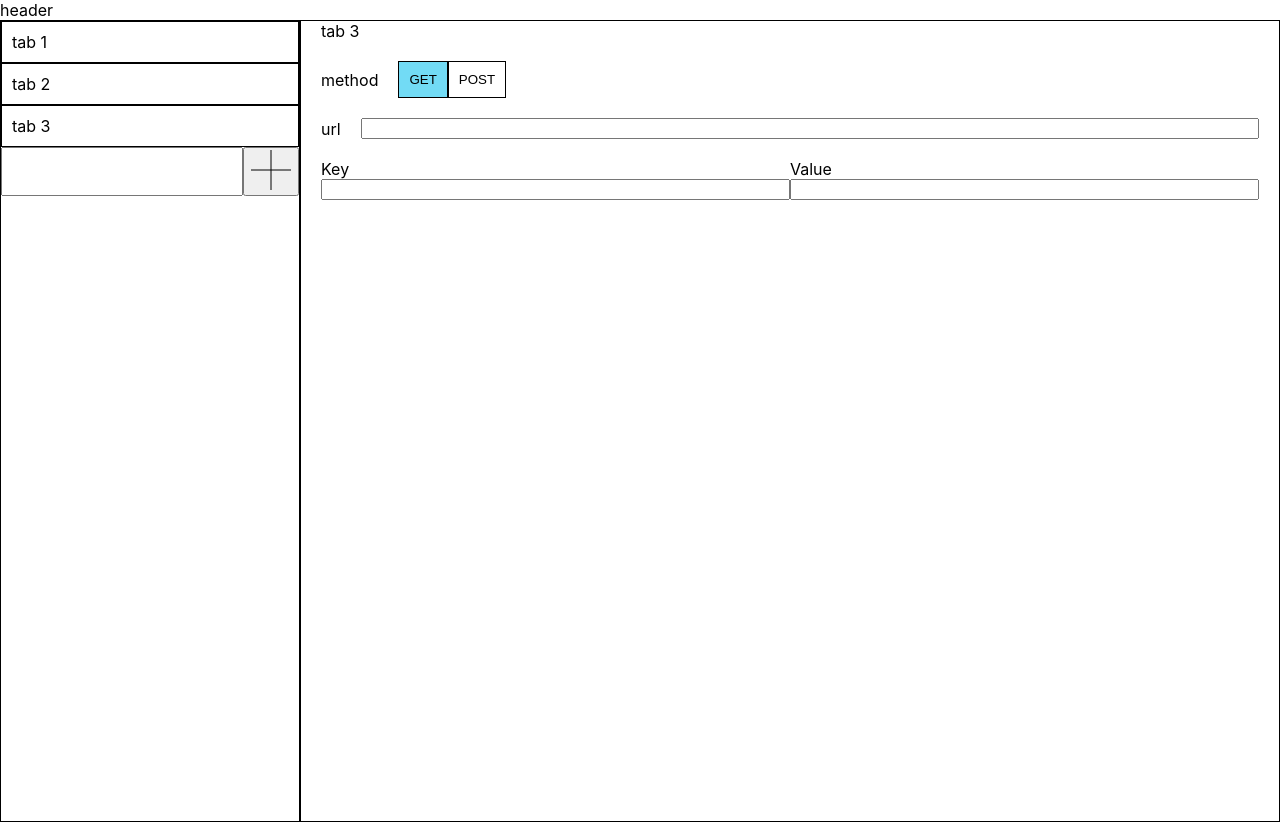
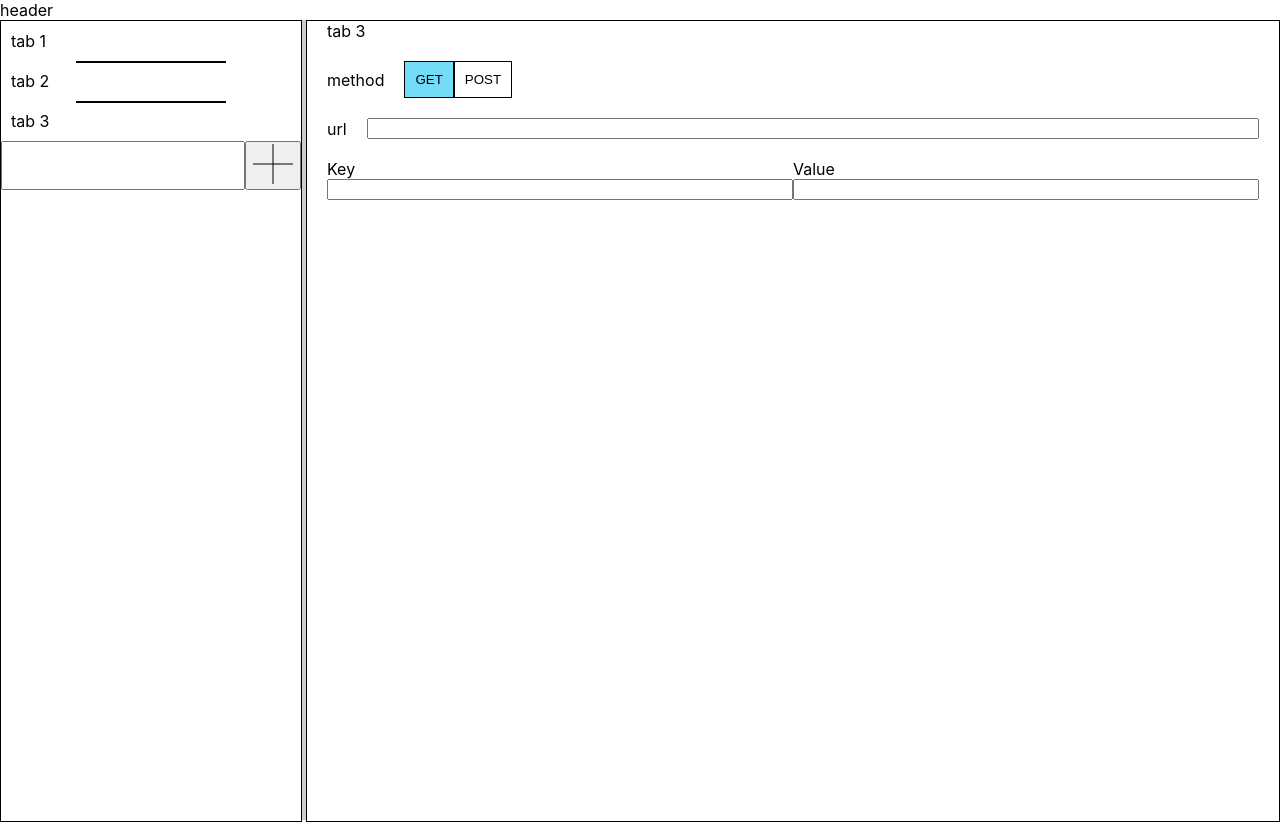
Before and after one commit to Rioskill/api-tester, a React (Vite) app in the folder client/: page / in a window 1280 px wide. Built offline with nearby package versions, Linux system fonts and the light colour scheme.

Commit message:
resizable explorer

```diff
--- a/client/src/App.scss
+++ b/client/src/App.scss
@@ -3,16 +3,24 @@
 }
 
 .body {
-  display: grid;
-  grid-template-columns: minmax(auto, 300px) minmax(400px, auto);
+  display: flex;
+  flex-direction: row;
 
   height: 100%;
+}
+
+#resize {
+  background-color: #ccc;
+  width: 4px;
+  height: 100%;
+  cursor: ew-resize;
 }
 
 .explorer {
   border: 1px solid black;
   height: 100%;
-  /* background-color: aqua; */
+
+  position: relative;
 
   display: flex;
   flex-direction: column;
@@ -43,6 +51,8 @@
   display: flex;
   flex-direction: column;
 
+  flex: 1;
+
   gap: 20px;
 
   border: 1px solid black;
@@ -70,11 +80,33 @@
 .tab {
   padding: 10px;
   margin: 0;
-  border: 1px solid black;
+  // border: 1px solid black;
+
+  position: relative;
+
+  overflow: hidden;
+  text-overflow: ellipsis;
 
   &:hover {
     background-color: rgb(187, 226, 236);
   }
+}
+
+.tab + .tab::after {
+  position: absolute;
+  left: 0;
+  right: 0;
+  top: 0;
+
+  width: 50%;
+  height: 2px;
+
+  margin-left: auto;
+  margin-right: auto;
+
+  content: '';
+
+  background-color:rgb(0, 0, 0);
 }
 
 .params-table {
--- a/client/src/App.tsx
+++ b/client/src/App.tsx
@@ -3,15 +3,26 @@ import { observer } from 'mobx-react-lite';
 
 import Exlorer from './components/Explorer';
 import Editor from './components/Editor';
+import { resize_store } from './stores/AppStore';
+import { MouseEvent } from 'react';
 
 export const App = observer(() => {
+
+  const mouseMove = (e: MouseEvent<HTMLDivElement>) => {
+    if(resize_store.mouseDown) {
+      resize_store.setEditorX(e.screenX);
+    }
+  }
   return (
-      <div className="App">
+    <div className="App" onMouseMove={mouseMove}
+                         onMouseUp={()=>{resize_store.setMouseUp()}}
+    >
       <header>
         header
       </header>
       <div className="body">
         <Exlorer/>
+        <div id="resize" onMouseDown={()=>{resize_store.setMouseDown();}}></div>
         <Editor/>
       </div>
     </div>
--- a/client/src/components/Editor.tsx
+++ b/client/src/components/Editor.tsx
@@ -25,7 +25,7 @@ const Editor = observer(() => {
                 }}/>
             </Labeled>
 
-            <EditableTable params={store.currentTab.requestParams.params}/>
+            <EditableTable paramTable={store.currentTab.requestParams}/>
         </div>
     )
 });
--- a/client/src/components/Explorer.tsx
+++ b/client/src/components/Explorer.tsx
@@ -1,7 +1,7 @@
-import { useState } from 'react';
+import { MouseEvent, useState } from 'react';
 import '../App.scss';
 import { observer } from 'mobx-react-lite';
-import { Tab, store } from '../stores/AppStore';
+import { Tab, store, resize_store } from '../stores/AppStore';
 import { TextInput } from './forms/TextInput';
 
 const TabElement = observer((props: {name: string, tab_key: number}) => {
@@ -35,8 +35,16 @@ const Exlorer = observer(() => {
         setName('');
     }
 
+    // const [width, setWidth] = useState('300px');
+
+    // const mouseMove = (e: MouseEvent<HTMLDivElement>) => {
+    //     setWidth(e.screenX + 'px')
+    // }
+
+    // const width = '100px'
+
     return (
-        <div className="explorer">
+        <div className="explorer" style={resize_store.explorerStyle}>
             <ExplorerTabList tabs={store.tabs}/>
 
             <div className="explorer__tab-adder">
@@ -48,6 +56,8 @@ const Exlorer = observer(() => {
                     </svg>
                 </button>
             </div>
+
+            {/* <div id="resize" onMouseMove={mouseMove}></div> */}
         </div>
     )
 });
--- a/client/src/components/forms/EditableTable.tsx
+++ b/client/src/components/forms/EditableTable.tsx
@@ -1,17 +1,17 @@
 import { observer } from "mobx-react-lite";
 import { ChangeEvent, Fragment } from "react";
-import { Param, store } from "../../stores/AppStore";
+import { ParamTable } from "../../stores/ParamTable";
 
-export const EditableTable = observer((props: {params: Param[]}) => {
+export const EditableTable = observer(({paramTable}: {paramTable: ParamTable}) => {
     const changeKey = (id: number) => {
         return (e: ChangeEvent<HTMLInputElement>) => {
-            store.currentTab.requestParams.setKey(id, e.target.value);
+            paramTable.setKey(id, e.target.value);
         }
     }
 
     const changeValue = (id: number) => {
         return (e: ChangeEvent<HTMLInputElement>) => {
-            store.currentTab.requestParams.setValue(id, e.target.value);
+            paramTable.setValue(id, e.target.value);
         }
     }
 
@@ -19,16 +19,16 @@ export const EditableTable = observer((props: {params: Param[]}) => {
         <div className="params-table">
             <span>Key</span>
             <span>Value</span>
-            {props.params.map((param, i) => (
+            {paramTable.params.map((param, i) => (
                 <Fragment key={i}>
                     <input value={param.key} onChange={changeKey(i)}/>
                     <input value={param.value} onChange={changeValue(i)}/>
                 </Fragment>
             ))}
             {
-                !store.currentTab.requestParams.lastValueIsEditable && <>
-                    <input value='' onChange={changeKey(store.currentTab.requestParams.lastId)}/>
-                    <input value='' onChange={changeValue(store.currentTab.requestParams.lastId)}/>
+                !paramTable.lastValueIsEditable && <>
+                    <input value='' onChange={changeKey(paramTable.lastId)}/>
+                    <input value='' onChange={changeValue(paramTable.lastId)}/>
                 </>
             }
         </div>
--- a/client/src/stores/AppStore.ts
+++ b/client/src/stores/AppStore.ts
@@ -1,4 +1,5 @@
 import {observable, action, makeObservable, autorun, computed} from 'mobx'
+import { ParamTable } from './ParamTable'
 
 export type HTTPMethod = 'GET' | 'POST'
 
@@ -6,58 +7,6 @@ interface TabParams {
     name?: string,
     url?: string,
     method?: HTTPMethod
-}
-
-export type Param = {
-    key: string,
-    value: string
-}
-
-export class ParamTable {
-    params: Param[] = []
-
-    constructor() {
-        makeObservable(this, {
-            params: observable,
-            setKey: action,
-            setValue: action,
-            lastValueIsEditable: computed,
-            lastId: computed,
-        });
-    }
-
-    setKey(id: number, key: string) {
-        if (id === this.params.length) {
-            this.params.push({
-                key: '',
-                value: ''
-            })
-        }
-        this.params[id].key = key;
-    }
-
-    setValue(id: number, value: string) {
-        this.params[id].value = value;
-    }
-
-    get lastValueIsEditable() {
-        if (this.params.length === 0) {
-            return false;
-        }
-        const lastId = this.params.length - 1;
-        const lastParam = this.params[lastId]
-        return lastParam.key !== '' && lastParam.value === '';
-    }
-
-    get lastId() {
-        if (this.params.length === 0) {
-            return 0;
-        }
-        if (this.lastValueIsEditable) {
-            return this.params.length - 1;
-        }
-        return this.params.length;
-    }
 }
 
 export class Tab {
@@ -130,4 +79,38 @@ class AppStore {
     }
 }
 
+class ResizeStore {
+    editorX = 300;
+
+    mouseDown = false;
+
+    constructor() {
+        makeObservable(this, {
+            editorX: observable,
+            mouseDown: observable,
+            setEditorX: action,
+            explorerStyle: computed
+        })
+    }
+
+    setEditorX(x: number) {
+        if (x > 200) {
+            this.editorX = x;
+        }
+    }
+
+    setMouseDown() {
+        this.mouseDown = true;
+    }
+
+    setMouseUp() {
+        this.mouseDown = false;
+    }
+
+    get explorerStyle() {
+        return {width: `${this.editorX}px`}
+    }
+}
+
 export const store = new AppStore();
+export const resize_store = new ResizeStore();
--- /dev/null
+++ b/client/src/stores/ParamTable.ts
@@ -0,0 +1,53 @@
+import { action, computed, makeObservable, observable } from "mobx";
+
+export type Param = {
+    key: string,
+    value: string
+}
+
+export class ParamTable {
+    params: Param[] = []
+
+    constructor() {
+        makeObservable(this, {
+            params: observable,
+            setKey: action,
+            setValue: action,
+            lastValueIsEditable: computed,
+            lastId: computed,
+        });
+    }
+
+    setKey(id: number, key: string) {
+        if (id === this.params.length) {
+            this.params.push({
+                key: '',
+                value: ''
+            })
+        }
+        this.params[id].key = key;
+    }
+
+    setValue(id: number, value: string) {
+        this.params[id].value = value;
+    }
+
+    get lastValueIsEditable() {
+        if (this.params.length === 0) {
+            return false;
+        }
+        const lastId = this.params.length - 1;
+        const lastParam = this.params[lastId]
+        return lastParam.key !== '' && lastParam.value === '';
+    }
+
+    get lastId() {
+        if (this.params.length === 0) {
+            return 0;
+        }
+        if (this.lastValueIsEditable) {
+            return this.params.length - 1;
+        }
+        return this.params.length;
+    }
+}
```
